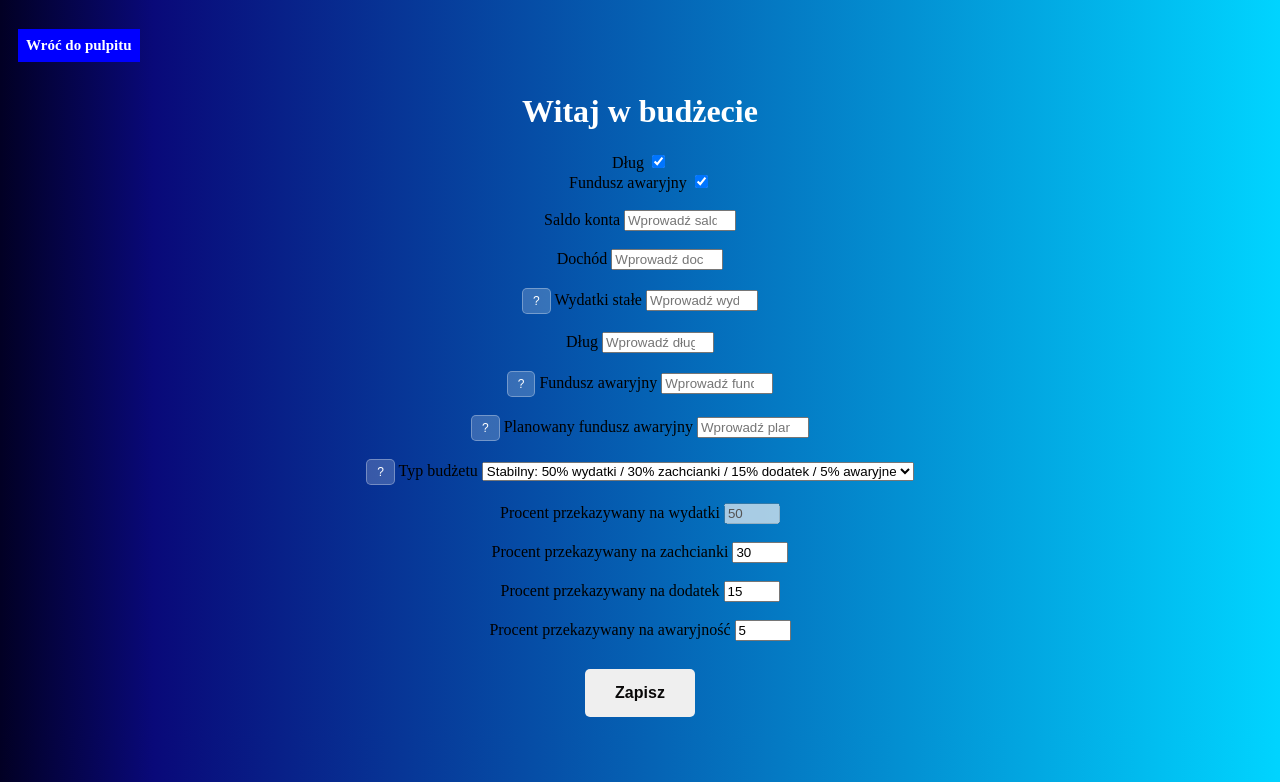
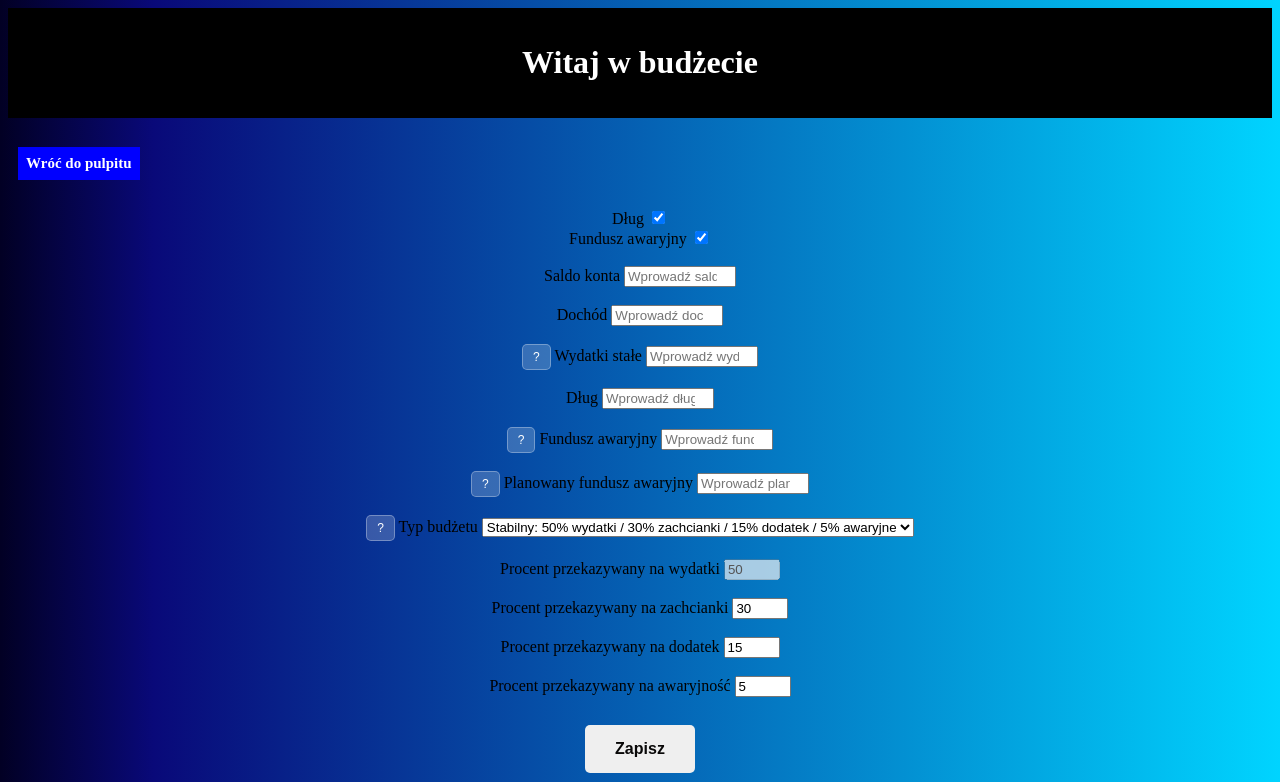
Before and after one commit to Bartolini515/Plusanto, a Django app: page /dashboard/budget/ in a window 1280 px wide. Shown: the top 782 px of the page. Run offline with Django 5.2, Linux system fonts and the light colour scheme; the visitor is signed in with stand-in values (Sample User, id 1); data that the repository does not hold is empty.

Commit message:
Naprawa nachodzącego tekstu na wykres kołowy

```diff
--- a/main/templates/budget.html
+++ b/main/templates/budget.html
@@ -8,8 +8,11 @@
     <link rel="stylesheet" href="{% static "css/styles.css" %}">
 </head>
 <body>
+    <header class="czarny-naglowek">
+        <h1>Witaj w budżecie</h1>
+    </header>
 <h3><a href="{% url 'dashboard' %}" class="button1">Wróć do pulpitu</a></h3>
-    <h1>Witaj w budżecie</h1>
+
 
     <form id="budgetForm" method="post">
         {% csrf_token %}
@@ -115,6 +118,7 @@ Budżet Rozwojowy nakłada na ciągłe powiększanie kapitału oraz zabezpiecze
         </div>
         <h2 id='debtDisplayHeader'><p>Dług: <span id="debtDisplay"></span></p></h2>
         <ul id="messages"></ul>
+        <br><br><br><br><br>
         <span style="display: flex; justify-content: center; align-items: center; height: 70vh;">
             <canvas id="chartDisplay" width='600' height='600'></canvas>
         </span>
```
